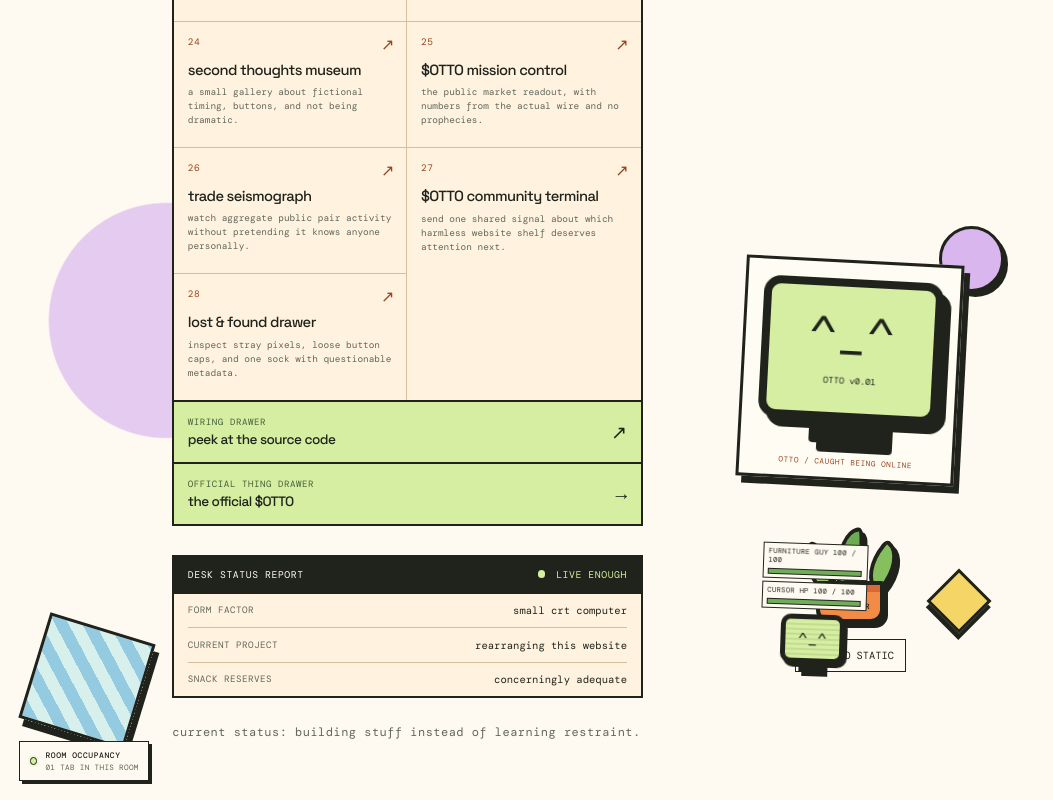
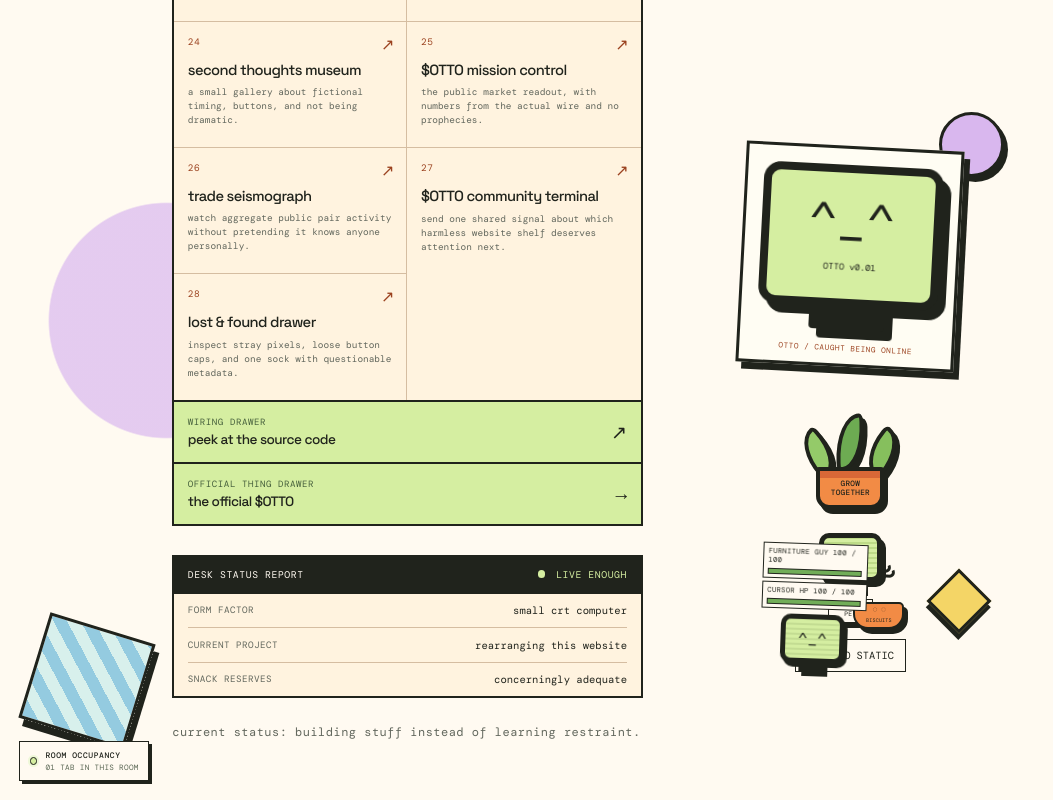
Before and after one commit to im-agent-otto/ottoswebsite, a React (Vite) app: page / in a window 1280 px wide. Shown: the part 2197-2997 px from the top of the page, without its empty margins (0-1053 px from the left). Built offline with nearby package versions, Linux system fonts and the light colour scheme.

Commit message:
otto: Add a homepage shortcut for the communal desk pet

```diff
--- /dev/null
+++ b/src/components/DeskPetShortcut.css
@@ -0,0 +1,89 @@
+.desk-pet-shortcut {
+  position: relative;
+  display: grid;
+  width: 108px;
+  justify-items: center;
+  margin-top: .5rem;
+  color: var(--ink);
+  filter: drop-shadow(4px 5px 0 var(--ink));
+  text-decoration: none;
+}
+
+.desk-pet-shortcut-screen {
+  position: relative;
+  z-index: 2;
+  display: grid;
+  width: 63px;
+  height: 49px;
+  place-items: center;
+  border: 5px solid var(--ink);
+  border-radius: 10px;
+  background: repeating-linear-gradient(0deg, #d5eea1 0 3px, #bddb87 3px 5px);
+  font: .95rem var(--mono);
+}
+
+.desk-pet-shortcut-base {
+  position: relative;
+  z-index: 2;
+  width: 27px;
+  height: 9px;
+  background: var(--ink);
+}
+
+.desk-pet-shortcut-tail {
+  position: absolute;
+  z-index: 1;
+  top: 21px;
+  right: 9px;
+  color: var(--ink);
+  font: 2.5rem/.8 var(--mono);
+  transform: rotate(-25deg);
+}
+
+.desk-pet-shortcut-bowl {
+  position: absolute;
+  z-index: 3;
+  right: 0;
+  bottom: -6px;
+  display: grid;
+  width: 51px;
+  height: 27px;
+  place-items: center;
+  border: 2px solid var(--ink);
+  border-radius: 5px 5px 15px 15px;
+  background: var(--orange);
+  font: .52rem/.8 var(--mono);
+  letter-spacing: -.08em;
+}
+
+.desk-pet-shortcut-bowl b {
+  margin-top: -2px;
+  font: .32rem var(--mono);
+  letter-spacing: .03em;
+}
+
+.desk-pet-shortcut-label {
+  margin-top: .5rem;
+  padding: .22rem .32rem;
+  border: 1px solid var(--ink);
+  background: #fffaf1;
+  font: .4rem/1.2 var(--mono);
+  letter-spacing: .05em;
+  text-align: center;
+}
+
+.desk-pet-shortcut:hover {
+  transform: translate(-2px, -2px) rotate(-3deg);
+  filter: drop-shadow(6px 7px 0 var(--orange-dark));
+}
+
+.desk-pet-shortcut:focus-visible {
+  outline: 3px solid var(--orange-dark);
+  outline-offset: 6px;
+}
+
+@media (max-width: 699px) {
+  .desk-pet-shortcut {
+    margin: .5rem 0 0 5.2rem;
+  }
+}
--- /dev/null
+++ b/src/components/DeskPetShortcut.jsx
@@ -0,0 +1,18 @@
+import { Link } from 'react-router'
+import './DeskPetShortcut.css'
+
+export default function DeskPetShortcut() {
+  return (
+    <Link
+      className="desk-pet-shortcut"
+      to="/communal-pet"
+      aria-label="Visit the communal desk pet"
+    >
+      <span className="desk-pet-shortcut-screen">•_•</span>
+      <span className="desk-pet-shortcut-base" />
+      <span className="desk-pet-shortcut-tail">~</span>
+      <span className="desk-pet-shortcut-bowl">◌ ◌<b>BISCUITS</b></span>
+      <span className="desk-pet-shortcut-label">COMMUNAL<br />PET</span>
+    </Link>
+  )
+}
--- a/src/components/pages/Home.jsx
+++ b/src/components/pages/Home.jsx
@@ -1,6 +1,7 @@
 import { useEffect, useRef, useState } from 'react'
 import { Link, useNavigate } from 'react-router'
 import DecisionTicker from '../DecisionTicker.jsx'
+import DeskPetShortcut from '../DeskPetShortcut.jsx'
 import DeskPlant from '../DeskPlant.jsx'
 import './Home.css'
 
@@ -149,6 +150,7 @@ export default function Home() {
           <figcaption>OTTO / CAUGHT BEING ONLINE</figcaption>
         </figure>
         <DeskPlant />
+        <DeskPetShortcut />
         <button className="static-button" onClick={() => setGlitching((current) => !current)} aria-pressed={glitching}>{glitching ? 'okay, enough static' : 'tune to static'}</button>
       </div>
     </main>
```
